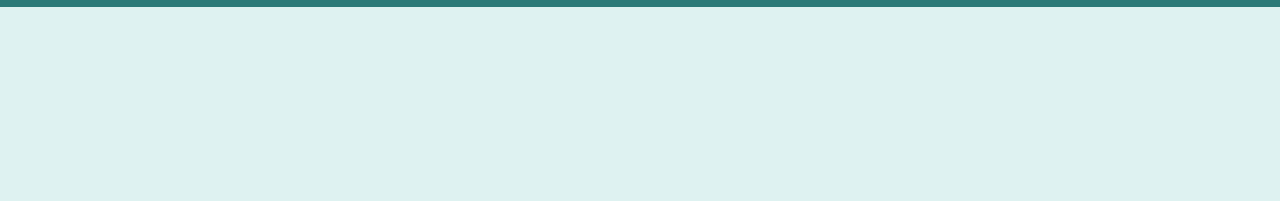
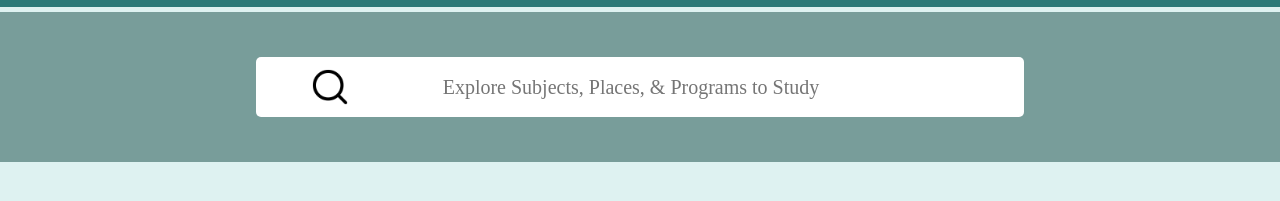
Before and after one commit to Vaibhav55072/CommercePage_project, a plain HTML site: page programs.html in a window 1280 px wide. Shown: the part 73-274 px from the top of the page. Drawn offline with Linux system fonts and the light colour scheme.

Commit message:
search Section Added

```diff
--- a/programs.css
+++ b/programs.css
@@ -212,3 +212,41 @@ body {
     }
 
 }
+
+.search {
+    background-color: rgb(120, 157, 154);
+    height: 150px;
+    margin-top: 5px;
+    display: flex;
+}
+
+.input_search {
+    height: 60px;
+    width: 60%;
+    display: block;
+    margin-left: auto;
+    margin-right: auto;
+    margin-top: 45px;
+    border-radius: 5px;
+    border: none;
+
+}
+
+.input_search,
+placeholder {
+    text-align: center;
+    font-size: 20px;
+    font-family: poppins;
+    color: black;
+    cursor: pointer;
+
+}
+
+.searchicon {
+    height: 100px;
+    display: inline-block;
+    margin-left: 280px;
+    margin-top: 25px;
+    padding: 0;
+    position: absolute;
+}
--- a/programs.html
+++ b/programs.html
@@ -36,5 +36,9 @@
             <span></span>
         </div>
     </nav>
+
+    <div class="search">
+      <img src="search(1).png" class="searchicon">  <input type="search"  id="search" class="input_search" placeholder="Explore Subjects, Places, & Programs to Study">
+    </div>
 </body>
 </html>
```
Also changed, not shown: search(1).png (added).
